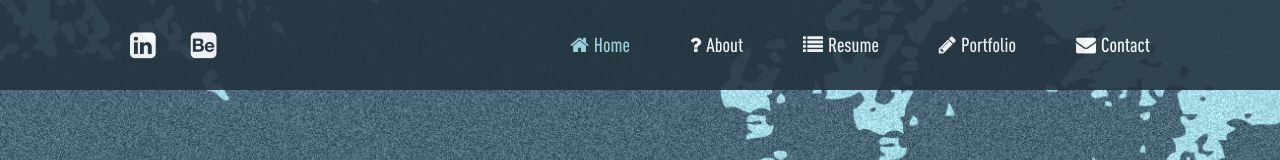
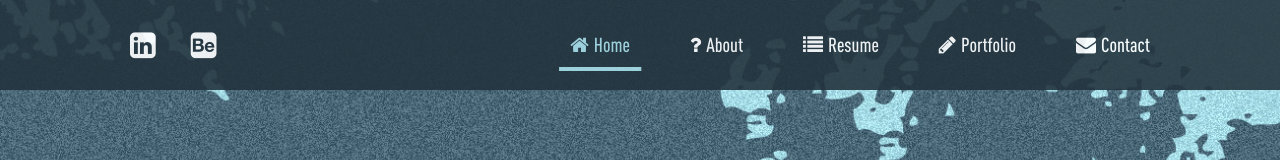
Before and after one commit to qriout/quentin.riout.github.io, a plain HTML site: page index.html in a window 1280 px wide. In both pictures the pointer is over the link "Home". Shown: the top 160 px of the page. Drawn offline with Linux system fonts and the light colour scheme.

Commit message:
Update style.css

```diff
--- a/css/style.css
+++ b/css/style.css
@@ -142,7 +142,7 @@ h2 {
     transition: 0.3s;
     color: #a6dce7;
     opacity: 1 !important;
-    /*background: url(../images/Splash_hover6.png) no-repeat scroll 0 0 transparent; */
+    background: url(../images/Splash_hover7.png) no-repeat scroll 0 0 transparent;
 }
 
 .navGauche a:hover,
```
